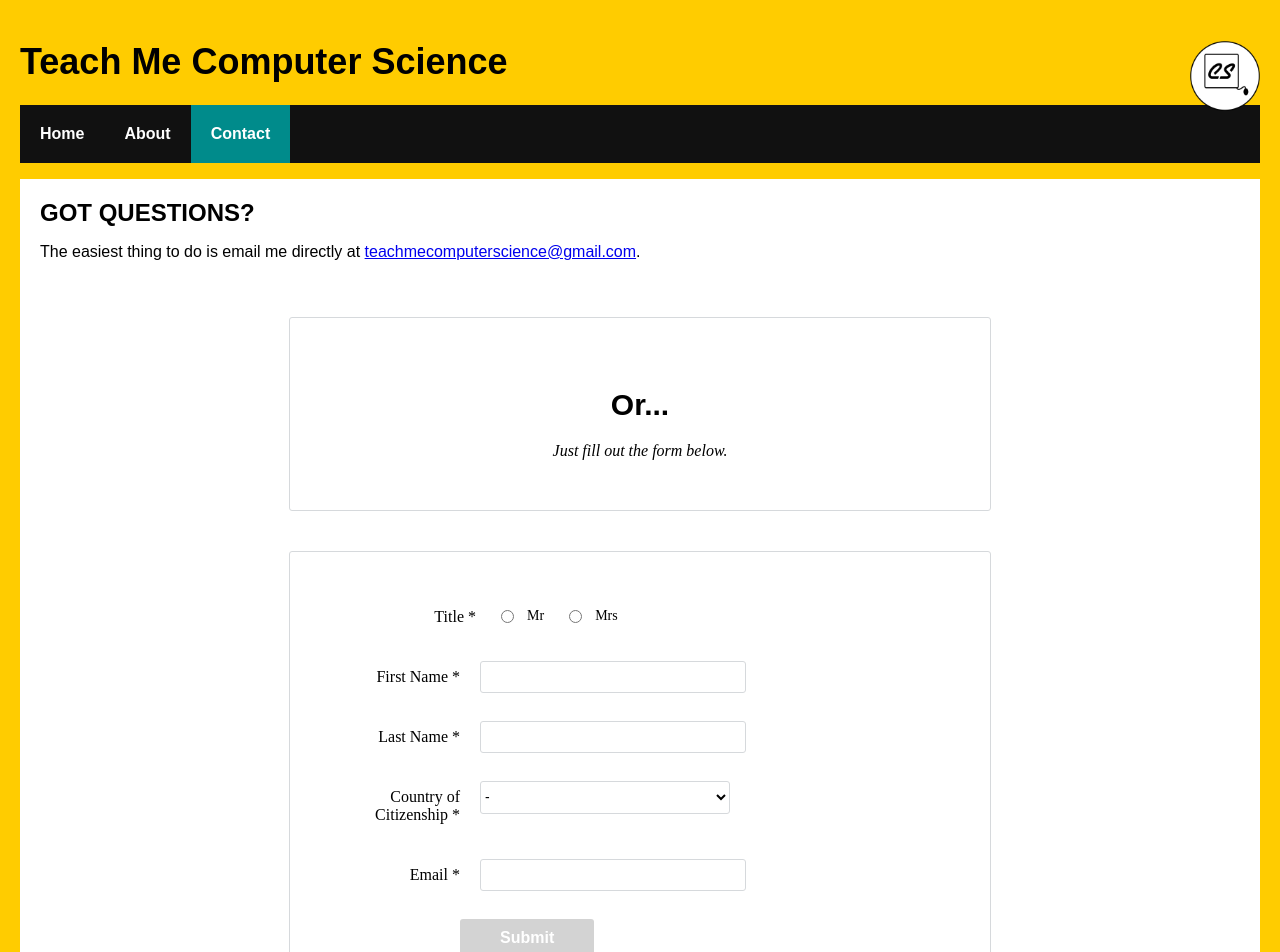
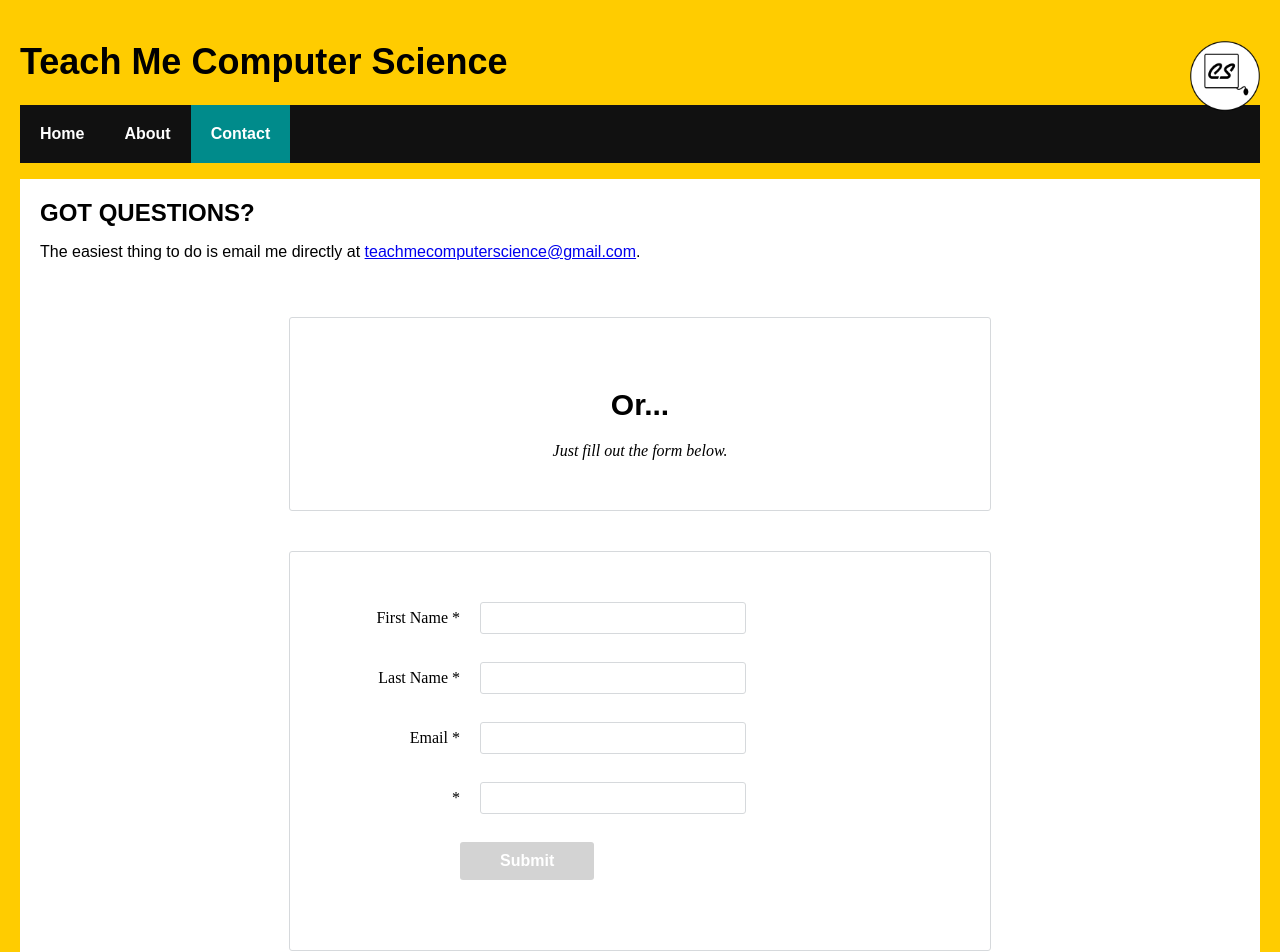
Before and after one commit to isas1/tmcs-simple, a React (Create React App) app: page /contact in a window 1280 px wide. Shown: the top 952 px of the page. Built offline with nearby package versions, Linux system fonts and the light colour scheme.

Commit message:
Unnecessary fields removed from form Field added for message - needs finishing

```diff
--- a/src/App.js
+++ b/src/App.js
@@ -15,7 +15,7 @@ const styles = {
   float: "right",
   display: "inline",
   "list-style-type": "none",
-  margin: 0
+  margin: 0,
 }
 
 class App extends Component {
--- a/src/webform/components/scenes/WebForm/index.js
+++ b/src/webform/components/scenes/WebForm/index.js
@@ -11,7 +11,6 @@ import {
 
 import FormHeader from './form-components/FormHeader';
 import InvalidFields from './form-components/InvalidFields';
-import PassportId from './form-components/PassportId';
 import RadioGroup from './form-components/RadioGroup';
 import CountryOfCitizenship from './form-components/CountryOfCitizenship';
 import SubmitButton from './form-components/SubmitButton';
@@ -62,7 +61,6 @@ class WebForm extends Component {
       [FORM_TEXTS.email.name]: isEmailValid,
       [FORM_TEXTS.firstName.name]: isFirstNameValid,
       [FORM_TEXTS.lastName.name]: isLastNameValid,
-      [FORM_TEXTS.passportId.name]: isPassportIdValid,
       [FORM_TEXTS.title.name]: isTitleValid
     } = areFormValuesValid;
 
@@ -92,7 +90,7 @@ class WebForm extends Component {
     );
   };
 
-  handleCountryChange = ({ name, passportIdName, selectedIndex, value }) => {
+  handleCountryChange = ({ name, selectedIndex, value }) => {
     this.setState(
       prevState => ({
         areFormValuesValid: {
@@ -101,9 +99,7 @@ class WebForm extends Component {
         },
         formValues: {
           ...prevState.formValues,
-          [name]: value,
-          [passportIdName]:
-            value === NO_AMOUNT_VALUE ? '' : prevState[passportIdName]
+          [name]: value
         },
         selectedCountry: value,
         selectedCountryIndex: selectedIndex
@@ -174,32 +170,19 @@ class WebForm extends Component {
       [FORM_TEXTS.email.name]: isEmailValid,
       [FORM_TEXTS.firstName.name]: isFirstNameValid,
       [FORM_TEXTS.lastName.name]: isLastNameValid,
-      [FORM_TEXTS.passportId.name]: isPassportIdValid,
       [FORM_TEXTS.title.name]: isTitleValid
     } = areFormValuesValid;
 
     const {
       [FORM_TEXTS.email.name]: email,
       [FORM_TEXTS.firstName.name]: firstName,
-      [FORM_TEXTS.lastName.name]: lastName,
-      [FORM_TEXTS.passportId.name]: passportId
+      [FORM_TEXTS.lastName.name]: lastName
     } = formValues;
 
     return (
       <div className="web-form">
         <FormHeader />
         <form onSubmit={this.handleSubmit}>
-          <RadioGroup
-            className="person-title"
-            isSubmitClicked={isSubmitClicked}
-            isValid={isTitleValid}
-            label={FORM_TEXTS.title.label}
-            name={FORM_TEXTS.title.name}
-            radios={PERSON_TITLES}
-            required
-            selectedValue={selectedTitle}
-            onRadioChange={this.handleTitleChange}
-          />
           <TextInput
             className="first-name"
             isSubmitClicked={isSubmitClicked}
@@ -224,32 +207,7 @@ class WebForm extends Component {
             onEvent={this.checkCanSubmit}
             onTextChange={this.handleInputChange}
           />
-          <CountryOfCitizenship
-            className="country-of-citizenship"
-            isSubmitClicked={isSubmitClicked}
-            isValid={isCountryOfCitizenshipValid}
-            label={FORM_TEXTS.countryOfCitizenship.label}
-            name={FORM_TEXTS.countryOfCitizenship.name}
-            options={COUNTRIES}
-            passportIdName={FORM_TEXTS.passportId.name}
-            required
-            selectedValue={selectedCountry}
-            onEvent={this.checkCanSubmit}
-            onOptionChange={this.handleCountryChange}
-          />
-          {isCountryOfCitizenshipValid && (
-            <PassportId
-              isSubmitClicked={isSubmitClicked}
-              isValid={isPassportIdValid}
-              label={FORM_TEXTS.passportId.label}
-              name={FORM_TEXTS.passportId.name}
-              required
-              value={passportId}
-              validator={COUNTRIES[selectedCountryIndex].validator}
-              onEvent={this.checkCanSubmit}
-              onTextChange={this.handleInputChange}
-            />
-          )}
+
           <TextInput
             className="email"
             isSubmitClicked={isSubmitClicked}
@@ -263,6 +221,18 @@ class WebForm extends Component {
             onEvent={this.checkCanSubmit}
             onTextChange={this.handleInputChange}
           />
+
+          <TextInput
+            className="message"
+            isSubmitClicked={isSubmitClicked}
+            //label={FORM_TEXTS.email.label}
+            //name={FORM_TEXTS.email.name}
+            required
+            type="text"
+            //value={message}
+            onEvent={this.checkCanSubmit}
+            onTextChange={this.handleInputChange}
+          />
           {this.renderInvalidFields()}
           <SubmitButton isAbleToSubmit={canSubmit}>Submit</SubmitButton>
         </form>
```
